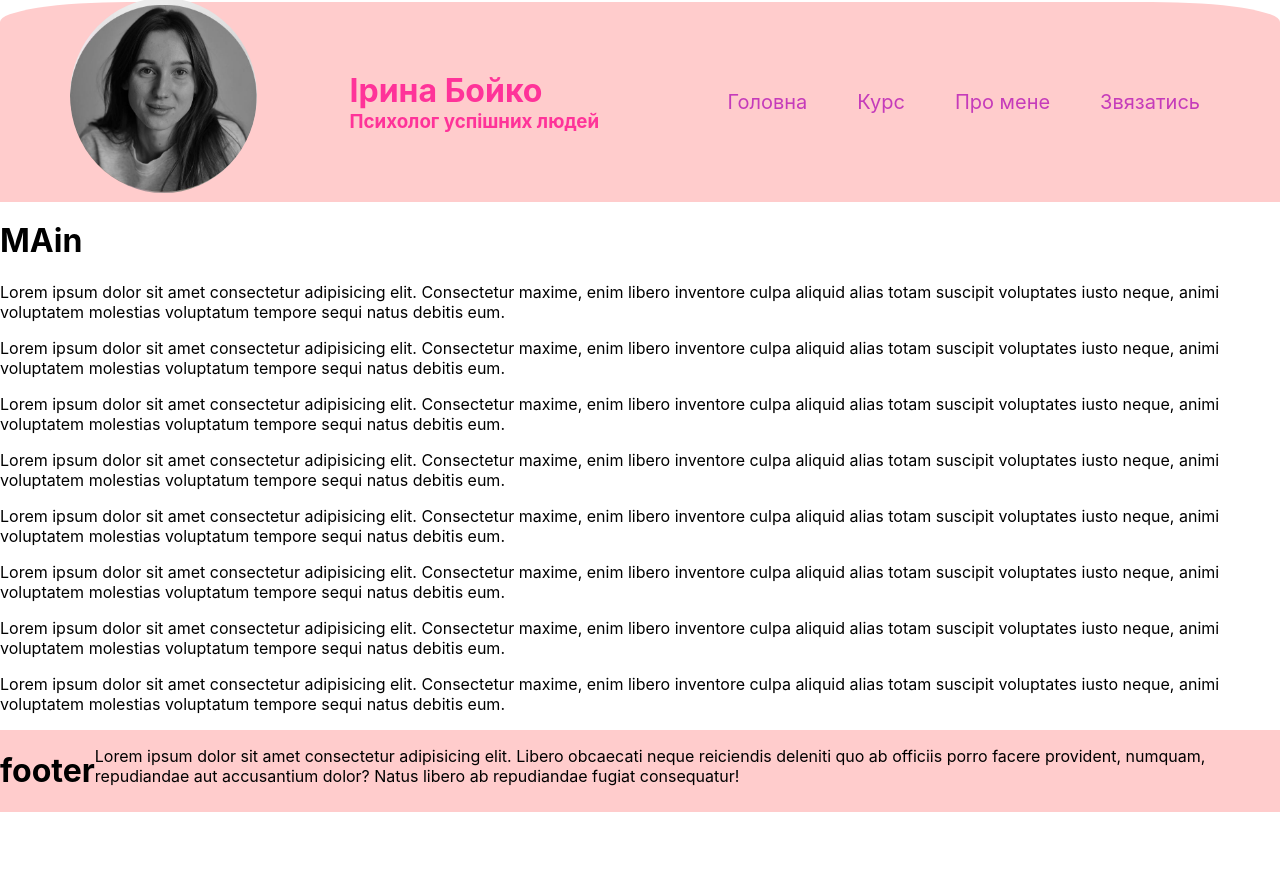
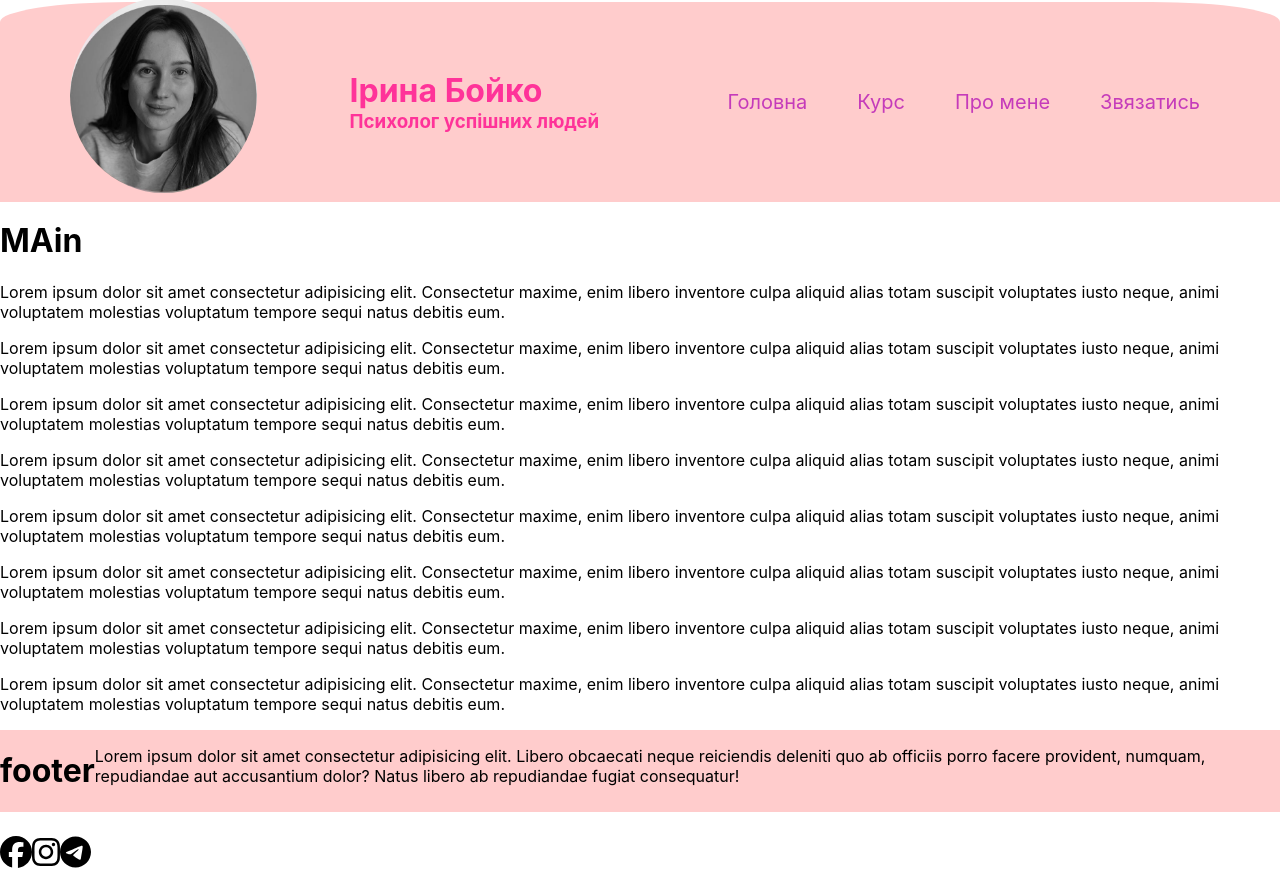
Before and after one commit to MR-FRED200396/PsychologBoiko, a React (Create React App) app: page / in a window 1280 px wide. Before the commit the page ends 812 px from the top, so only its background shows below. Built offline with nearby package versions, Linux system fonts and the light colour scheme.

Commit message:
add icon instagramtelegram and facebook in comp Footer

```diff
--- a/package.json
+++ b/package.json
@@ -3,6 +3,12 @@
   "version": "0.1.0",
   "private": true,
   "dependencies": {
+    "@fortawesome/fontawesome": "^1.1.8",
+    "@fortawesome/fontawesome-free-regular": "^5.0.13",
+    "@fortawesome/fontawesome-free-solid": "^5.0.13",
+    "@fortawesome/fontawesome-svg-core": "^6.4.0",
+    "@fortawesome/free-brands-svg-icons": "^6.4.0",
+    "@fortawesome/react-fontawesome": "^0.2.0",
     "@testing-library/jest-dom": "^5.16.5",
     "@testing-library/react": "^13.4.0",
     "@testing-library/user-event": "^13.5.0",
--- a/src/components/footer/Footer.jsx
+++ b/src/components/footer/Footer.jsx
@@ -1,4 +1,10 @@
 import style from "./footer.module.css";
+import { FontAwesomeIcon } from "@fortawesome/react-fontawesome";
+import {
+  faInstagram,
+  faFacebook,
+  faTelegram,
+} from "@fortawesome/free-brands-svg-icons";
 
 export default function Footer() {
   return (
@@ -12,6 +18,11 @@ export default function Footer() {
           repudiandae fugiat consequatur!
         </p>
       </div>
+      <h1>
+        <FontAwesomeIcon icon={faFacebook} />
+        <FontAwesomeIcon icon={faInstagram} />
+        <FontAwesomeIcon icon={faTelegram} />
+      </h1>
     </>
   );
 }
```
Also changed, not shown: 1 other file (tests, documents, lock files or other folders).
